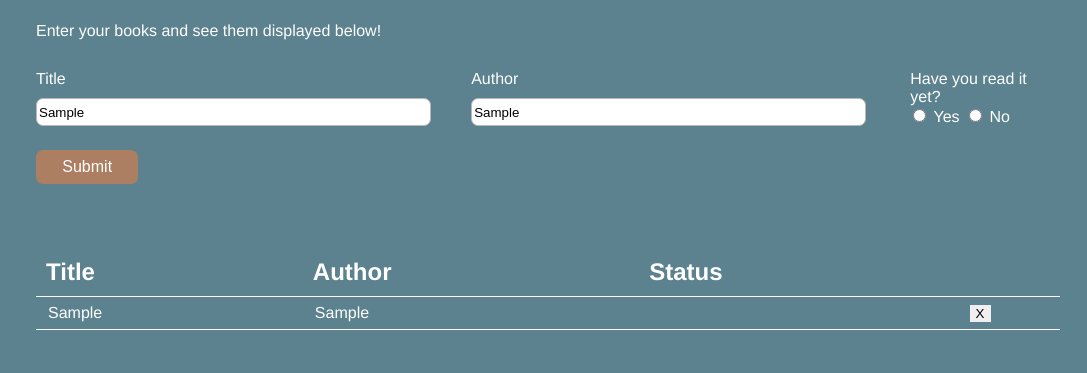
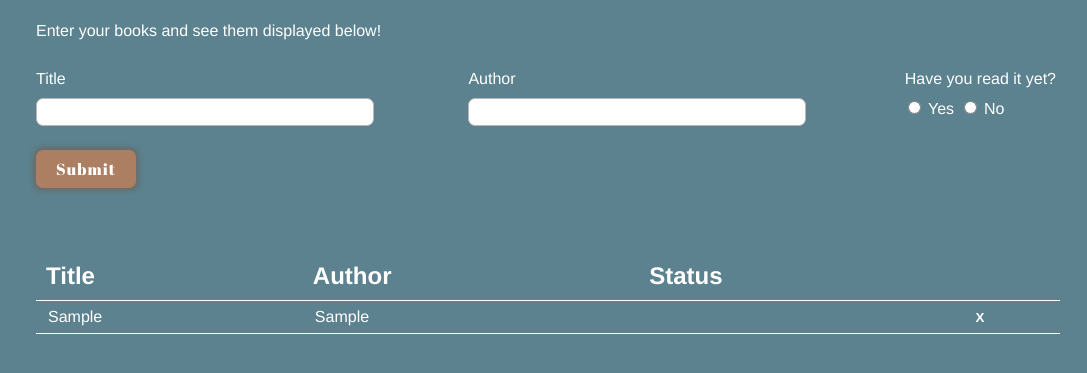
Before and after one commit to hametm/library, a plain HTML site: page index.html in a window 1280 px wide. Both pictures are taken after typing "Sample", "Sample" into the empty fields and a click on the button "Submit". Shown: the part 137-510 px from the top of the page, without its empty margins (92-1179 px from the left). Drawn offline with Linux system fonts and the light colour scheme.

Commit message:
Improve UI

```diff
--- a/index.html
+++ b/index.html
@@ -13,7 +13,7 @@
         <h1>The Library Is Open</h1>
         <p>Enter your books and see them displayed below!</p>
         <!-- <button id="newBook">New Book</button> -->
-        <form action="" class="hidden">
+        <form action="">
             <div id="topForm">
                 <div class="labelContainer">
                     <label for="title">Title</label>
@@ -24,11 +24,15 @@
                 <input type="text" id="author" class="bar">
                </div>
                 <fieldset>
-                    <legend>Have you read it yet?</legend>
-                    <input type="radio" value="yes" name="isRead" id="read">
-                    <label for="read">Yes</label>
-                    <input type="radio" value="no" name="isRead" id="notRead">
-                    <label for="notRead">No</label>
+                    <div id="legend">
+                        <legend>Have you read it yet?</legend>
+                    </div>
+                    <div id="radioButtons">
+                        <input type="radio" value="yes" name="isRead" id="read">
+                        <label for="read">Yes</label>
+                        <input type="radio" value="no" name="isRead" id="notRead">
+                        <label for="notRead">No</label>
+                    </div>
                 </fieldset>
             </div>
             <input type="button" id="submitButton" value="Submit">
--- a/scripts.js
+++ b/scripts.js
@@ -1,30 +1,26 @@
-const userInput = document.querySelector("input");
-const formButton = document.getElementById("newBook");
 const form = document.querySelector("form");
 const submitButton = document.getElementById("submitButton");
 const bookTitle = document.getElementById("title");
 const bookAuthor = document.getElementById("author");
 const bookPages = document.getElementById("pages");
-const bookRead = document.getElementsByName("isRead");
+const bookRead = document.querySelector('input[name="isRead"]:checked'?.value);
 const table = document.querySelector("table");
 
 let myLibrary = [];
 let newBook;
 
 function Book(title, author, isRead) {
-    this.title = title;
-    this.author = author;
+    this.title = title.value;
+    this.author = author.value;
     this.isRead = isRead;
 }
 
-// const hp = new Book("Harry Potter", "J.K. Rowling", 500, true);
-// const lotr = new Book("Lord of the Rings", "JRR Tolkien", 1000, true);
-
-// myLibrary.push(hp);
-// myLibrary.push(lotr);
-
 function addBookToLibrary(book) {
     myLibrary.push(book);
+    // book.setAttribute('id', myLibrary.indexOf(book));
+    // console.log(book.getAttribute('id'))
+
+
 }
 
 // function displayBooks() {
@@ -38,15 +34,17 @@ function addBookToLibrary(book) {
 function displayBooks(book) {
     const row = document.createElement("tr");
     const title = document.createElement("td");
-    title.textContent = book.title;
     const author = document.createElement("td");
-    author.textContent = book.author;
     const isRead = document.createElement("td");
-    isRead.textContent = book.isRead;
     const remove = document.createElement("td");
     const removeButton = document.createElement("button");
+
+    title.textContent = book.title;
+    author.textContent = book.author;
+    isRead.textContent = book.isRead;
     removeButton.textContent = "X";
     removeButton.classList.add("removeButton");
+
     table.appendChild(row);
     row.appendChild(title);
     row.appendChild(author);
@@ -54,19 +52,27 @@ function displayBooks(book) {
     row.appendChild(remove);
     remove.appendChild(removeButton);
 
-    // Only removes last row row
+    // Only removes last row
+    for (let i = 0; i < myLibrary.length; i++) {
+        row.setAttribute('id', i);
+        removeButton.setAttribute('id', i);
+    }
+
     removeButton.onclick = () => {
+        // if (removeButton.getAttribute("id") === row.getAttribute("id")) {
+        //     let matchingId = removeButton.getAttribute('id');
+        //     console.log(matchingId);
+        // }
+        // let removedRow = document.querySelector('[data-id=matchingId');
+        // removedRow.remove();
         row.remove();
     }
 }
 
+submitButton.addEventListener("click", () => {
+    newBook = new Book(bookTitle, bookAuthor, bookRead);
+    addBookToLibrary(newBook);
 
-// formButton.onclick = () => {
-//     form.classList.remove("hidden");
-// }
-
-submitButton.addEventListener("click", () => {
-    newBook = new Book(bookTitle.value, bookAuthor.value, bookRead.checked);
-    addBookToLibrary(newBook);
     displayBooks(newBook);
+    form.reset();
 });
--- a/styles.css
+++ b/styles.css
@@ -6,7 +6,7 @@
     --accent: #bbcfd7;
     --brown: #ac7e62;
     --extra-color: #ba9a88;
-    /* https://colorpalettes.net/color-palette-4311/ */
+    /* Color palette: https://colorpalettes.net/color-palette-4311/ */
 }
 
 body {
@@ -15,11 +15,8 @@ body {
     display: grid;
     grid-template-rows: 1fr 5fr;
     background-color: var(--primary-color);
+    min-height: 100vh;
 }
-
-/* .hidden {
-    display: none;
-} */
 
 header {
     display: flex;
@@ -62,7 +59,7 @@ form {
 .labelContainer {
     display: flex;
     flex-direction: column;
-    width: 40%;
+    width: 33%;
     gap: 10px;
 }
 
@@ -77,9 +74,13 @@ form {
     color: white;
     font-size: 1rem;
     padding: 8px;
-    width: 10%;
+    width: 100px;
     border: none;
     border-radius: 7px;
+    font-family: 'Abril Fatface', cursive;
+    letter-spacing: 1px;
+    box-shadow: 2px 0px 5px rgb(109, 109, 109), 0px 2px 5px rgb(109, 109, 109), -2px 0px 5px rgb(109, 109, 109), 0px -2px 5px rgb(109, 109, 109);
+
 }
 
 #submitButton:hover {
@@ -94,7 +95,9 @@ form {
 fieldset {
     border: none;
     padding: 0px;
-    gap: 5px;
+    gap: 10px;
+    display: flex;
+    flex-direction: column;
 }
 
 main {
@@ -118,6 +121,7 @@ td {
     border-bottom: 1px solid white;
     border-top: 1px solid white;
     padding: 7px 12px;
+
 }
 
 table {
@@ -127,7 +131,9 @@ table {
 
 .removeButton {
     border: none;
-    background-color: none;
+    color: white;
+    font-weight: bold;
+    background-color: var(--primary-color);
 }
 
 .removeButton:hover {
```
